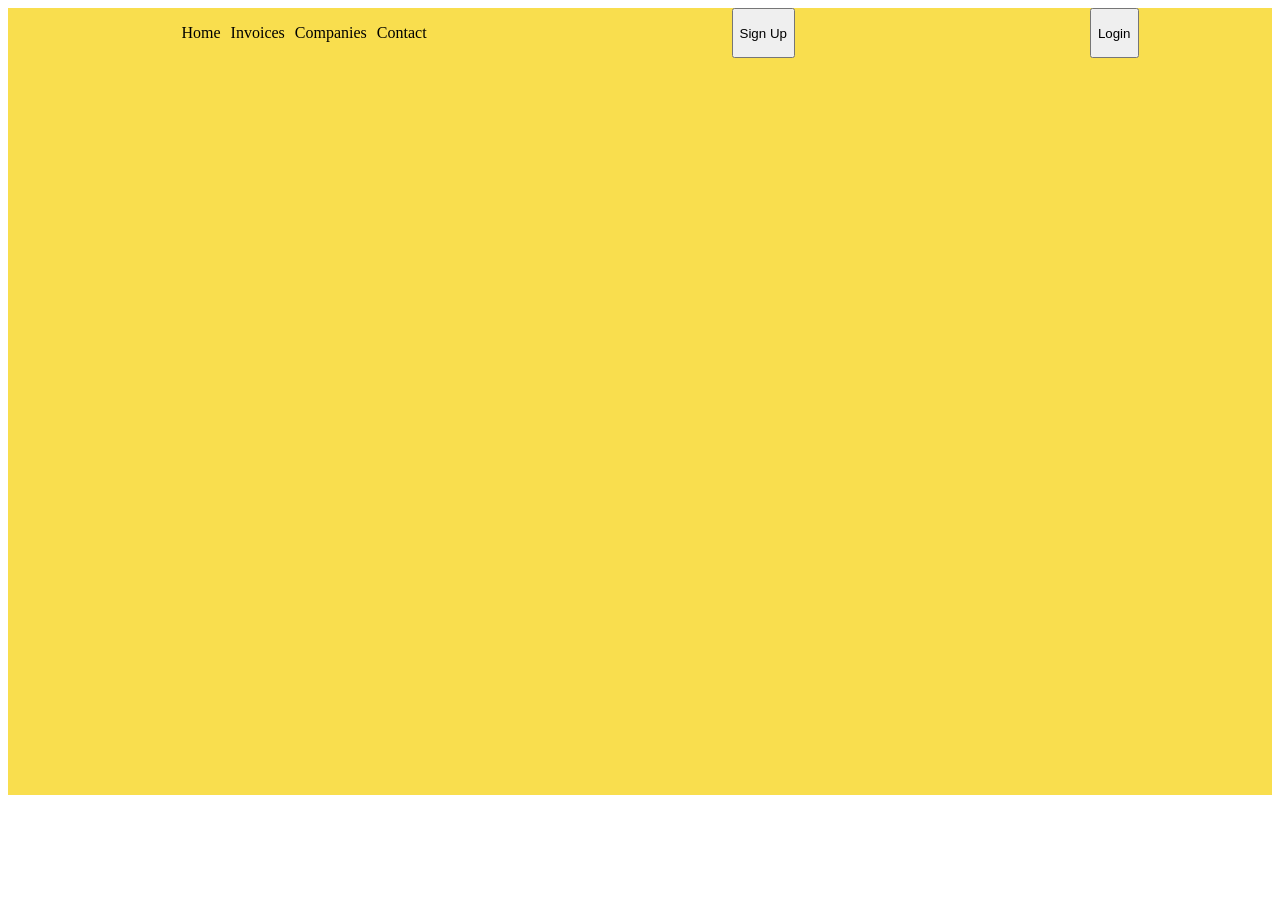
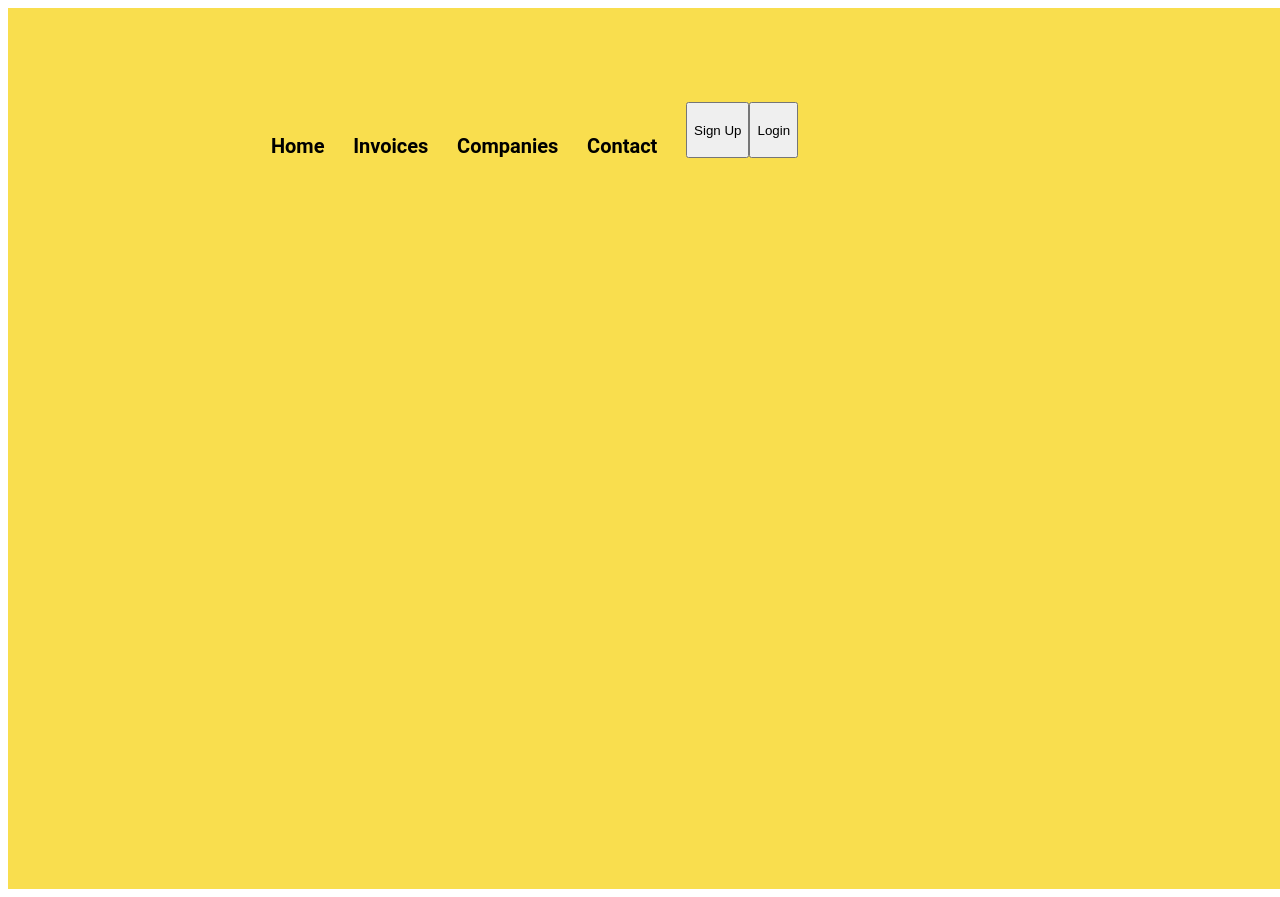
Before and after one commit to mohabgad8/COGIP-Project, an Angular app in the folder frontend/: page / in a window 1280 px wide. Before the commit the page ends 803 px from the top, so only its background shows below. Built offline with nearby package versions, Linux system fonts and the light colour scheme.

Commit message:
V1 header style

```diff
--- a/frontend/src/app/components/header/header.component.css
+++ b/frontend/src/app/components/header/header.component.css
@@ -1,21 +1,68 @@
 header{
-  width: 100%;
+  width: 100vw;
   height: 787px;
   background: #F9DE4E;
+  padding-top: 94px;
+  display: flex;
+  flex-direction: column;
 
   nav{
     display: flex;
+    height: 56px;
     width: calc(100% - 267px);
-    margin: auto;
-    justify-content: space-between;
+    /*margin: auto;*/
+    justify-content: center;
+
+    #title {
+      height: 56px;
+      font-family: Roboto;
+      font-size: 48px;
+      font-weight: 900;
+      line-height: 56.25px;
+      margin-right: 5.084% ;
+    }
+
 
   ul{
+    display: flex;
     list-style: none;
+    height: 56px;
+
+
+
 
      li{
        display: inline;
-       margin-right: 10px;
+       margin-right:28.71px;
+       font-family: Roboto;
+       font-size: 20px;
+       font-weight:600;
+       line-height: 56px;
+
      }
   }
+
+    .buttoncontainer{
+      margin-left: 21.38%;
     }
+
+    }
+
+  .branding {
+    display: flex;
+    justify-content: space-around;
+    margin-top:139px;
+    width: 85%;
+    margin-left: auto;
+    margin-right: auto;
+    h1 {
+      width: 595px;
+      height: 237px;
+
+    }
+    img{
+      position: relative;
+      bottom : 60px;
+    }
+  }
 }
```
